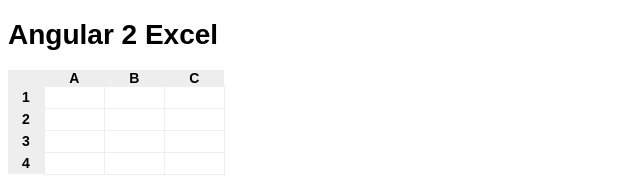
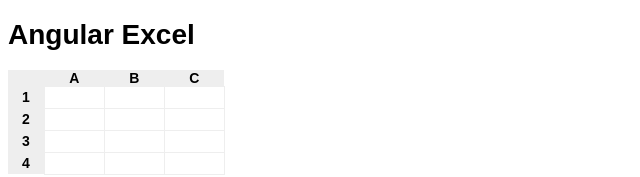
Before and after one commit to cvuorinen/angular-excel, an Angular app: page / in a window 1280 px wide. Shown: the top 177 px of the page, without its empty margins (0-640 px from the left). Built offline with nearby package versions, Linux system fonts and the light colour scheme.

Commit message:
Rename to just Angular Excel

```diff
--- a/src/app/app.component.ts
+++ b/src/app/app.component.ts
@@ -2,7 +2,7 @@ import { Component } from '@angular/core';
 
 @Component({
   selector: 'app-root',
-  template: `<h1>Angular 2 Excel</h1>
+  template: `<h1>Angular Excel</h1>
              <excel></excel>`
 })
 export class AppComponent { }
```
Also changed, not shown: 1 other file (tests, documents, lock files or other folders).
